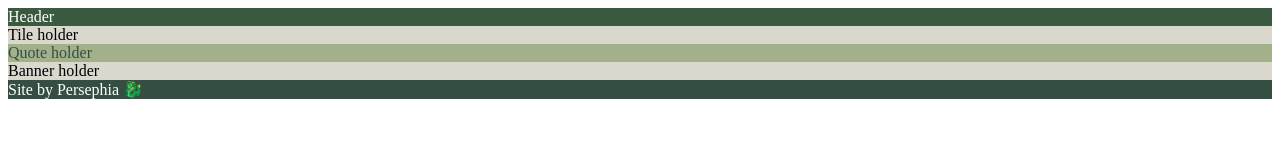
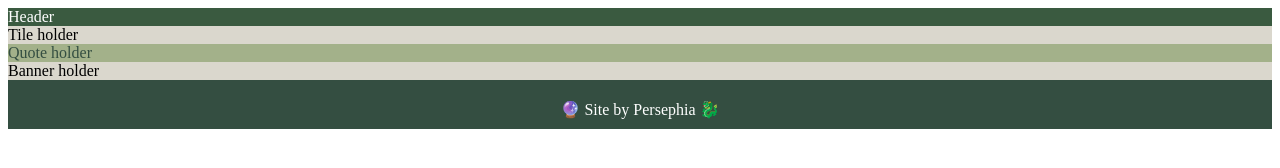
Before and after one commit to persephia/project-landing-page, a plain HTML site: page index.html in a window 1280 px wide. Drawn offline with Linux system fonts and the light colour scheme; a web font is replaced by a local one.

```diff
--- a/index.html
+++ b/index.html
@@ -16,7 +16,7 @@
         <div class="tile-holder">Tile holder</div>
         <div class="quote-holder">Quote holder</div>
         <div class="banner-holder">Banner holder</div>
-        <div class="footer">Site by Persephia 🐉</div>
+        <div class="footer">🔮 Site by Persephia 🐉</div>
     </body>
 
 </html>
--- a/style.css
+++ b/style.css
@@ -24,4 +24,9 @@
     background-color: #344e41;
     color: white;
     font-family: 'Unna', serif;
+    display: flex;
+    justify-content: center;
+    padding-top: 20px;
+    padding-bottom: 10px;
+    max-height: 40px;
 }
```
Also changed, not shown: images/chippy.jpg (added), images/mushroom.jpg (added), 3 other files.
